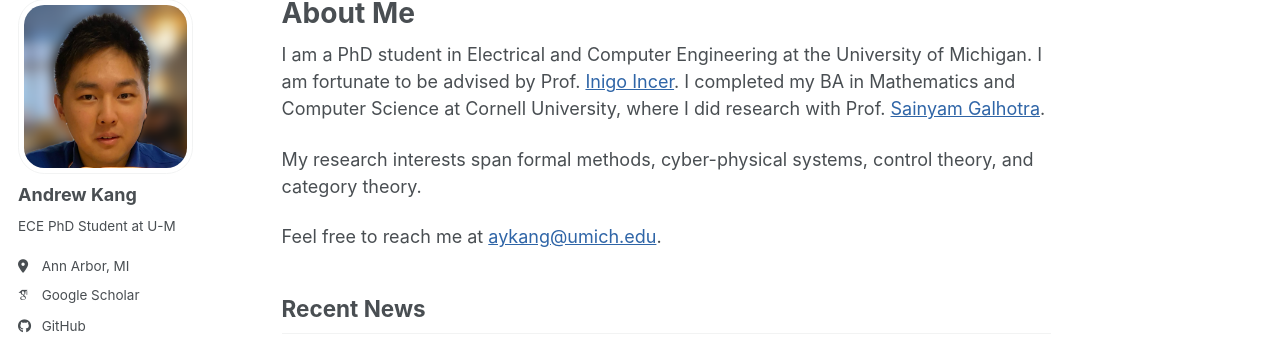
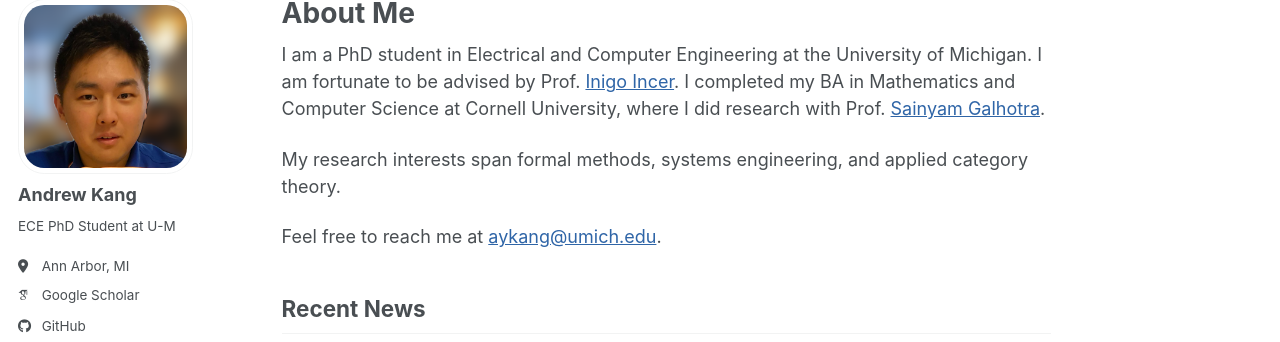
Before and after one commit to andrew-kang/andrew-kang.github.io, a Jekyll site: the page built from _pages/about.md, in a window 1280 px wide. Shown: the part 102-444 px from the top of the page. Built offline with Jekyll 4.4.1, drawn with Linux system fonts in a browser that asks for light colours; some web fonts are replaced; a script bundle is joined from its source files by our own code; library files that are not in the unit come from our copies.

Commit message:
feat: update website with new CV

```diff
--- a/_pages/about.md
+++ b/_pages/about.md
@@ -9,7 +9,7 @@
 
 I am a PhD student in Electrical and Computer Engineering at the University of Michigan. I am fortunate to be advised by Prof. [Inigo Incer](https://iincer.github.io/). I completed my BA in Mathematics and Computer Science at Cornell University, where I did research with Prof. [Sainyam Galhotra](https://sainyamgalhotra.com/).
 
-My research interests span formal methods, cyber-physical systems, control theory, and category theory.
+My research interests span formal methods, systems engineering, and applied category theory.
 
 Feel free to reach me at [aykang@umich.edu](mailto:aykang@umich.edu).
 
```
Also changed, not shown: 1 other file.
